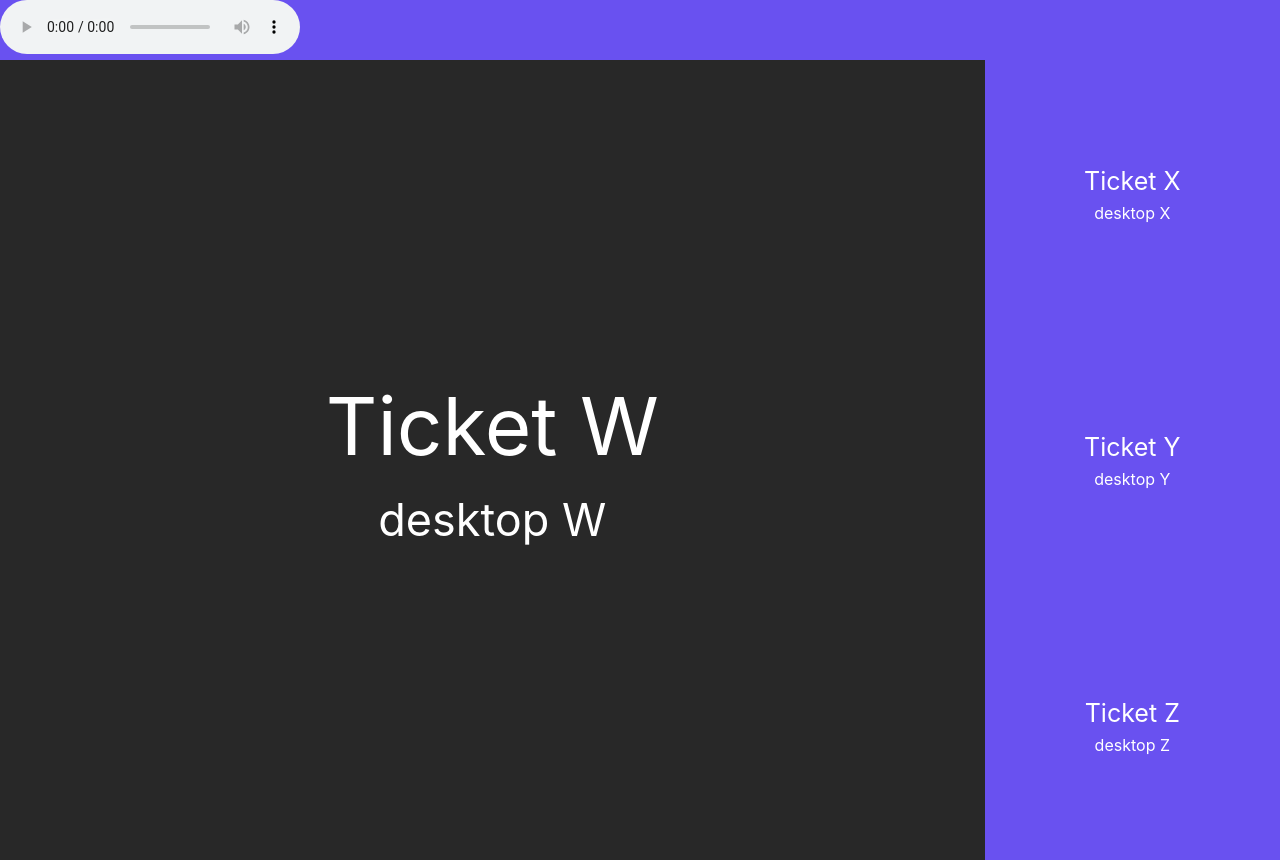
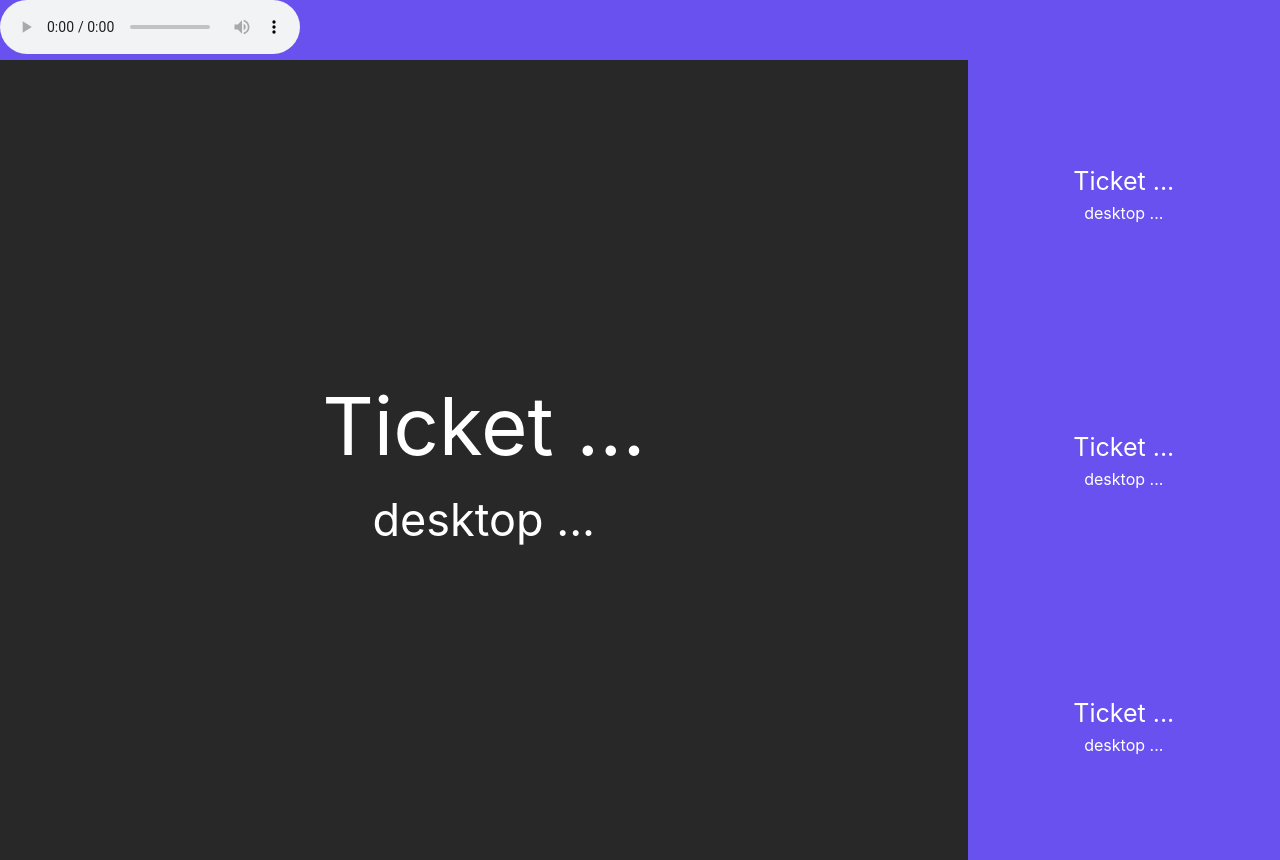
Before and after one commit to scarrasco85/socket-lines-app, a website: page public/public.html in a window 1280 px wide. Drawn offline with nearby package versions, Linux system fonts and the light colour scheme; no server answers.

Commit message:
modifying labels public.html

```diff
--- a/public/public.html
+++ b/public/public.html
@@ -22,31 +22,31 @@
     <table>
         <tr>
             <td valign="middle" class="ticket-actual">
-                <span id="lblTicket1" class="ticket-actual-numero">Ticket W</span>
+                <span id="lblTicket1" class="ticket-actual-numero">Ticket ...</span>
                 <br>
-                <span id="lbldesktop1" class="ticket-actual-desktop">desktop W</span>
+                <span id="lbldesktop1" class="ticket-actual-desktop">desktop ...</span>
             </td>
             <td>
                 <table>
                     <tr>
                         <td>
-                            <span id="lblTicket2" class="ticket-secundario">Ticket X</span>
+                            <span id="lblTicket2" class="ticket-secundario">Ticket ...</span>
                             <br>
-                            <span id="lbldesktop2">desktop X</span>
+                            <span id="lbldesktop2">desktop ...</span>
                         </td>
                     </tr>
                     <tr>
                         <td>
-                            <span id="lblTicket3" class="ticket-secundario">Ticket Y</span>
+                            <span id="lblTicket3" class="ticket-secundario">Ticket ...</span>
                             <br>
-                            <span id="lbldesktop3">desktop Y</span>
+                            <span id="lbldesktop3">desktop ...</span>
                         </td>
                     </tr>
                     <tr>
                         <td>
-                            <span id="lblTicket4" class="ticket-secundario">Ticket Z</span>
+                            <span id="lblTicket4" class="ticket-secundario">Ticket ...</span>
                             <br>
-                            <span id="lbldesktop4">desktop Z</span>
+                            <span id="lbldesktop4">desktop ...</span>
                         </td>
                     </tr>
                 </table>
```
